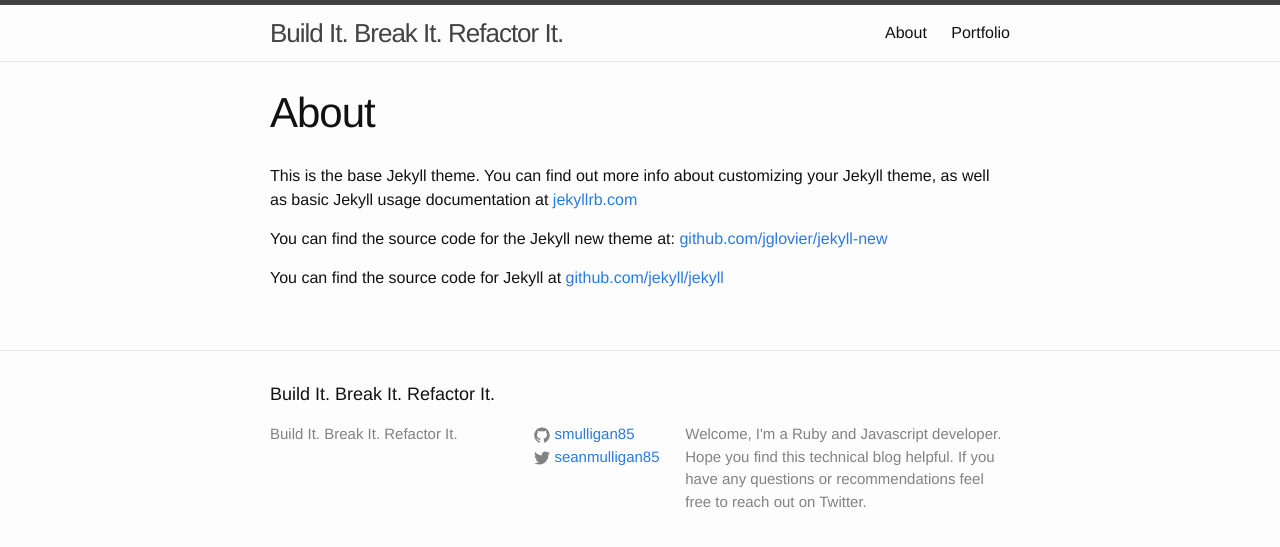
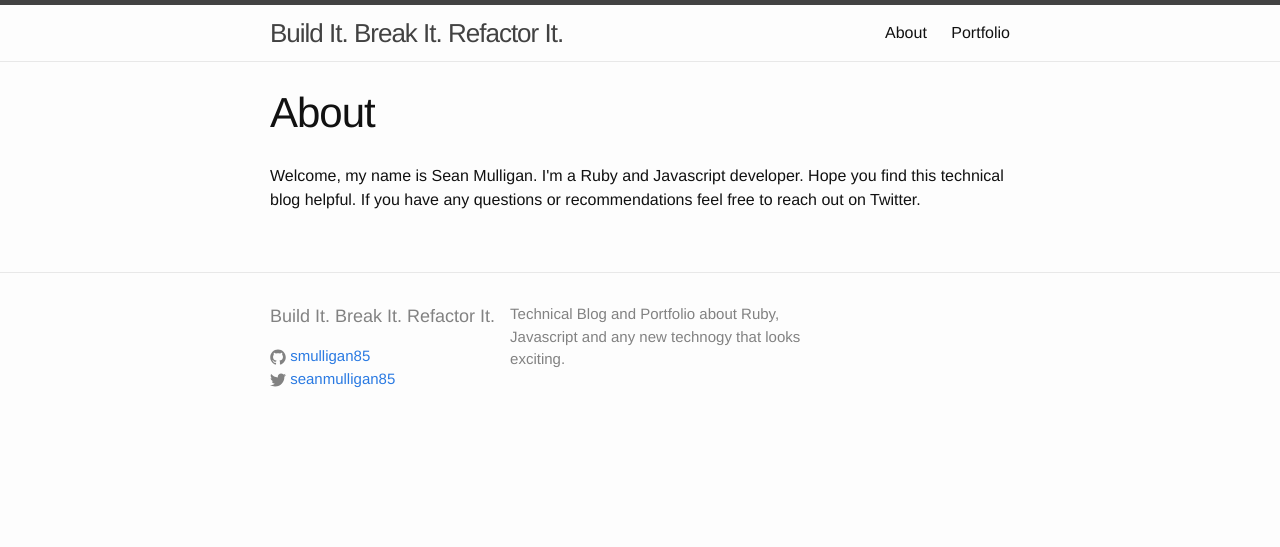
Before and after one commit to Smulligan85/smulligan85.github.io, a Jekyll site: the page built from about.md, in a window 1280 px wide. Shown: the top 547 px of the page. Built offline with Jekyll 4.4.1, drawn with Linux system fonts in a browser that asks for light colours.

Commit message:
Update footer and about page

```diff
--- a/_config.yml
+++ b/_config.yml
@@ -1,10 +1,12 @@
 # Site settings
 title: Build It. Break It. Refactor It.
-# email: your-email@domain.com
 description: > # this means to ignore newlines until "baseurl:"
-  Welcome, I'm a Ruby and Javascript developer. Hope you find this
-  technical blog helpful. If you have any questions or recommendations
-  feel free to reach out on Twitter.
+  Technical Blog and Portfolio about Ruby, Javascript and
+  any new technogy that looks exciting.
+about: > # this means to ignore newlines until "baseurl:"
+  Welcome, my name is Sean Mulligan. I'm a Ruby and Javascript developer.
+  Hope you find this technical blog helpful. If you have any questions or
+  recommendations feel free to reach out on Twitter.
 baseurl: "" # the subpath of your site, e.g. /blog/
 url: "http://smulligan85.github.io" # the base hostname & protocol for your site
 twitter_username: seanmulligan85
--- a/_includes/footer.html
+++ b/_includes/footer.html
@@ -2,17 +2,12 @@
 
   <div class="wrapper">
 
-    <h2 class="footer-heading">{{ site.title }}</h2>
 
     <div class="footer-col-wrapper">
-      <div class="footer-col  footer-col-1">
-        <ul class="contact-list">
-          <li>{{ site.title }}</li>
-        </ul>
-      </div>
 
-      <div class="footer-col  footer-col-2">
+      <div class="footer-col">
         <ul class="social-media-list">
+          <li><h2 class="footer-heading">{{ site.title }}</h2></li>
           {% if site.github_username %}
           <li>
             <a href="https://github.com/{{ site.github_username }}">
--- a/about.md
+++ b/about.md
@@ -4,8 +4,4 @@ title: About
 permalink: /about/
 ---
 
-This is the base Jekyll theme. You can find out more info about customizing your Jekyll theme, as well as basic Jekyll usage documentation at [jekyllrb.com](http://jekyllrb.com/)
-
-You can find the source code for the Jekyll new theme at: [github.com/jglovier/jekyll-new](https://github.com/jglovier/jekyll-new)
-
-You can find the source code for Jekyll at [github.com/jekyll/jekyll](https://github.com/jekyll/jekyll)
+<p class="text">{{ site.about }}</p>
```
Also changed, not shown: portfolio.md (+1 -1 lines).
